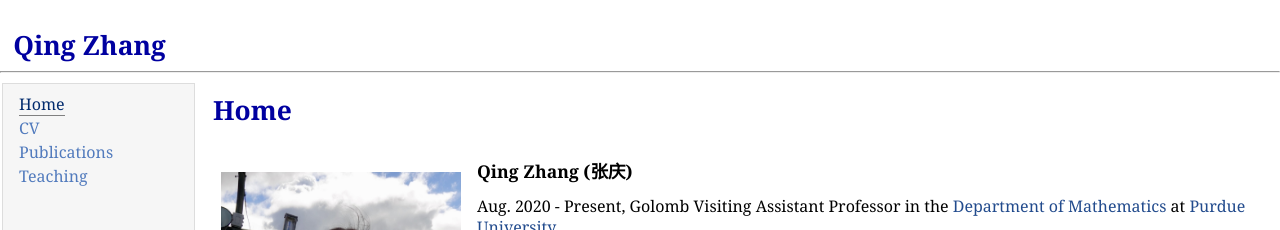
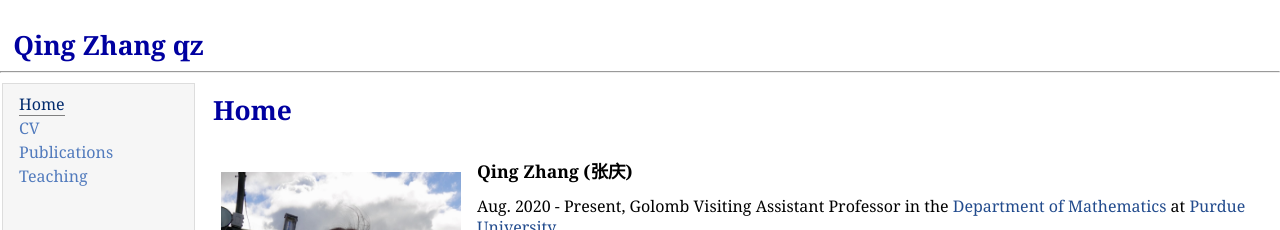
Before and after one commit to zhangqing2513/zhangqing2513.github.io, a Jekyll site: the page index.html, which Jekyll copies as it is, in a window 1280 px wide. Shown: the top 230 px of the page. Built offline with Jekyll 4.4.1, drawn with Linux system fonts in a browser that asks for light colours.

Commit message:
Update index.html

```diff
--- a/index.html
+++ b/index.html
@@ -12,7 +12,7 @@
 
 <table summary="Table for page layout." id="tlayout">
 <tr valign="top">
-<h1 style="padding-left: 0.5em">Qing Zhang</h1><hr>
+<h1 style="padding-left: 0.5em">Qing Zhang qz</h1><hr>
 <td id="layout-menu">
     <div class="menu-item"><a href="index.html" class="current">Home</a></div>
     <div class="menu-item"><a href="https://zhangqing2513.github.io/CV.pdf">CV</a></div>
```
